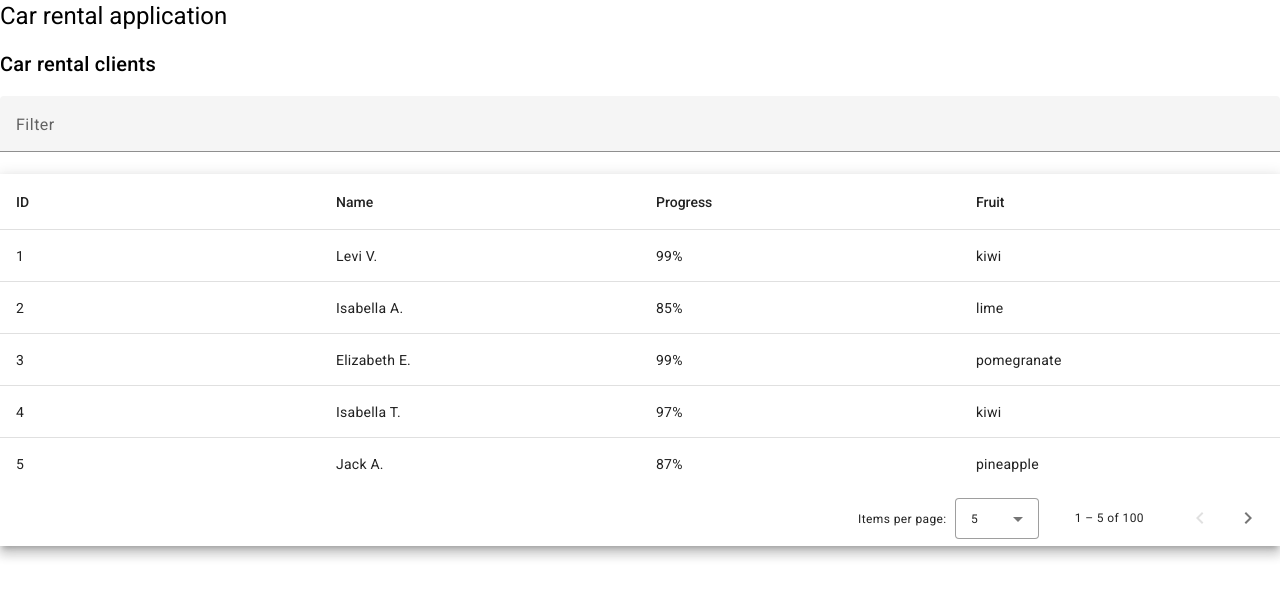
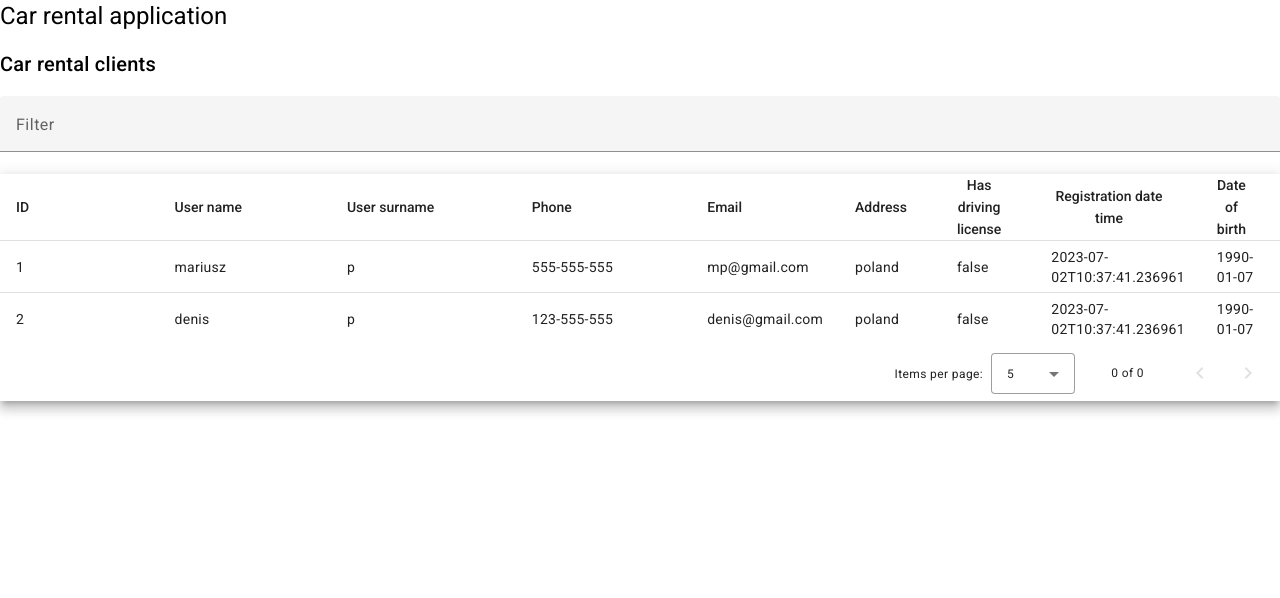
Before and after one commit to mariuszpastuszka/car-rental-project, an Angular app in the folder frontend/: page / in a window 1280 px wide. Shown: the top 598 px of the page. Built offline with nearby package versions, Linux system fonts and the light colour scheme.

Commit message:
client table implemented with local json

```diff
--- a/frontend/src/app/components/clients/clients.component.html
+++ b/frontend/src/app/components/clients/clients.component.html
@@ -14,22 +14,52 @@
       <td mat-cell *matCellDef="let row"> {{row.id}} </td>
     </ng-container>
 
-    <!-- Progress Column -->
-    <ng-container matColumnDef="progress">
-      <th mat-header-cell *matHeaderCellDef mat-sort-header> Progress </th>
-      <td mat-cell *matCellDef="let row"> {{row.progress}}% </td>
-    </ng-container>
-
     <!-- Name Column -->
     <ng-container matColumnDef="name">
-      <th mat-header-cell *matHeaderCellDef mat-sort-header> Name </th>
+      <th mat-header-cell *matHeaderCellDef mat-sort-header> User name </th>
       <td mat-cell *matCellDef="let row"> {{row.name}} </td>
     </ng-container>
 
-    <!-- Fruit Column -->
-    <ng-container matColumnDef="fruit">
-      <th mat-header-cell *matHeaderCellDef mat-sort-header> Fruit </th>
-      <td mat-cell *matCellDef="let row"> {{row.fruit}} </td>
+    <!-- Surname Column -->
+    <ng-container matColumnDef="surname">
+      <th mat-header-cell *matHeaderCellDef mat-sort-header> User surname </th>
+      <td mat-cell *matCellDef="let row"> {{row.surname}} </td>
+    </ng-container>
+
+    <!-- Phone Column -->
+    <ng-container matColumnDef="phone">
+      <th mat-header-cell *matHeaderCellDef mat-sort-header> Phone </th>
+      <td mat-cell *matCellDef="let row"> {{row.phone}} </td>
+    </ng-container>
+
+    <!-- Email Column -->
+    <ng-container matColumnDef="email">
+      <th mat-header-cell *matHeaderCellDef mat-sort-header> Email </th>
+      <td mat-cell *matCellDef="let row"> {{row.email}} </td>
+    </ng-container>
+
+    <!-- Address Column -->
+    <ng-container matColumnDef="address">
+      <th mat-header-cell *matHeaderCellDef mat-sort-header> Address </th>
+      <td mat-cell *matCellDef="let row"> {{row.address}} </td>
+    </ng-container>
+
+    <!-- Has driving license Column -->
+    <ng-container matColumnDef="hasDrivingLicense">
+      <th mat-header-cell *matHeaderCellDef mat-sort-header> Has driving license </th>
+      <td mat-cell *matCellDef="let row"> {{row.hasDrivingLicense}} </td>
+    </ng-container>
+
+    <!-- Registration Date Time Column -->
+    <ng-container matColumnDef="registrationDateTime">
+      <th mat-header-cell *matHeaderCellDef mat-sort-header> Registration date time </th>
+      <td mat-cell *matCellDef="let row"> {{row.registrationDateTime}} </td>
+    </ng-container>
+
+    <!-- Date of birth Column -->
+    <ng-container matColumnDef="dateOfBirth">
+      <th mat-header-cell *matHeaderCellDef mat-sort-header> Date of birth </th>
+      <td mat-cell *matCellDef="let row"> {{row.dateOfBirth}} </td>
     </ng-container>
 
     <tr mat-header-row *matHeaderRowDef="displayedColumns"></tr>
--- a/frontend/src/app/components/clients/clients.component.ts
+++ b/frontend/src/app/components/clients/clients.component.ts
@@ -1,59 +1,20 @@
-import {AfterViewInit, Component, ViewChild} from '@angular/core';
+import {AfterViewInit, Component, OnInit, ViewChild} from '@angular/core';
 import {MatTableDataSource} from "@angular/material/table";
 import {MatSort} from "@angular/material/sort";
 import {MatPaginator} from "@angular/material/paginator";
 import {ClientService} from "../../services/client/client.service";
 import {Client} from "../../models/client";
 
-
-export interface UserData {
-  id: string;
-  name: string;
-  progress: string;
-  fruit: string;
-}
-
-/** Constants used to fill up our data base. */
-const FRUITS: string[] = [
-  'blueberry',
-  'lychee',
-  'kiwi',
-  'mango',
-  'peach',
-  'lime',
-  'pomegranate',
-  'pineapple',
-];
-const NAMES: string[] = [
-  'Maia',
-  'Asher',
-  'Olivia',
-  'Atticus',
-  'Amelia',
-  'Jack',
-  'Charlotte',
-  'Theodore',
-  'Isla',
-  'Oliver',
-  'Isabella',
-  'Jasper',
-  'Cora',
-  'Levi',
-  'Violet',
-  'Arthur',
-  'Mia',
-  'Thomas',
-  'Elizabeth',
-];
 @Component({
   selector: 'app-clients',
   templateUrl: './clients.component.html',
   styleUrls: ['./clients.component.css']
 })
-export class ClientsComponent implements AfterViewInit {
-  displayedColumns: string[] = ['id', 'name', 'progress', 'fruit'];
-  dataSource: MatTableDataSource<UserData>;
-  clients!: Array<Client>;
+export class ClientsComponent implements OnInit {
+  displayedColumns: Array<string> =
+    ['id', 'name', 'surname', 'phone', 'email', 'address', 'hasDrivingLicense', 'registrationDateTime', 'dateOfBirth'];
+  dataSource: MatTableDataSource<Client>;
+  clients: Array<Client> = [];
 
   @ViewChild(MatPaginator) paginator!: MatPaginator;
   @ViewChild(MatSort) sort!: MatSort;
@@ -61,19 +22,17 @@ export class ClientsComponent implements AfterViewInit {
   constructor(
     private clientService: ClientService
   ) {
-    // Create 100 users
-    const users = Array.from({length: 100}, (_, k) => createNewUser(k + 1));
-
-    // Assign the data to the data source for the table to render
-    this.dataSource = new MatTableDataSource(users);
+    this.dataSource = new MatTableDataSource(this.clients);
+    console.log('inside clients component constructor');
   }
 
-  ngAfterViewInit() {
+  ngOnInit() {
     this.dataSource.paginator = this.paginator;
     this.dataSource.sort = this.sort;
     this.clientService.getAllClients()
       .subscribe(clients => {
         this.clients = clients;
+        this.dataSource = new MatTableDataSource(this.clients);
         console.log(`results: ${JSON.stringify(clients, null, 2)}`);
       });
   }
@@ -87,19 +46,3 @@ export class ClientsComponent implements AfterViewInit {
     }
   }
 }
-
-/** Builds and returns a new User. */
-function createNewUser(id: number): UserData {
-  const name =
-    NAMES[Math.round(Math.random() * (NAMES.length - 1))] +
-    ' ' +
-    NAMES[Math.round(Math.random() * (NAMES.length - 1))].charAt(0) +
-    '.';
-
-  return {
-    id: id.toString(),
-    name: name,
-    progress: Math.round(Math.random() * 100).toString(),
-    fruit: FRUITS[Math.round(Math.random() * (FRUITS.length - 1))],
-  };
-}
--- a/frontend/src/assets/clients.json
+++ b/frontend/src/assets/clients.json
@@ -9,5 +9,16 @@
     "hasDrivingLicense": false,
     "registrationDateTime": "2023-07-02T10:37:41.236961",
     "dateOfBirth": "1990-01-07"
+  },
+  {
+    "id": 2,
+    "name": "denis",
+    "surname": "p",
+    "phone": "123-555-555",
+    "email": "denis@gmail.com",
+    "address": "poland",
+    "hasDrivingLicense": false,
+    "registrationDateTime": "2023-07-02T10:37:41.236961",
+    "dateOfBirth": "1990-01-07"
   }
 ]
```
